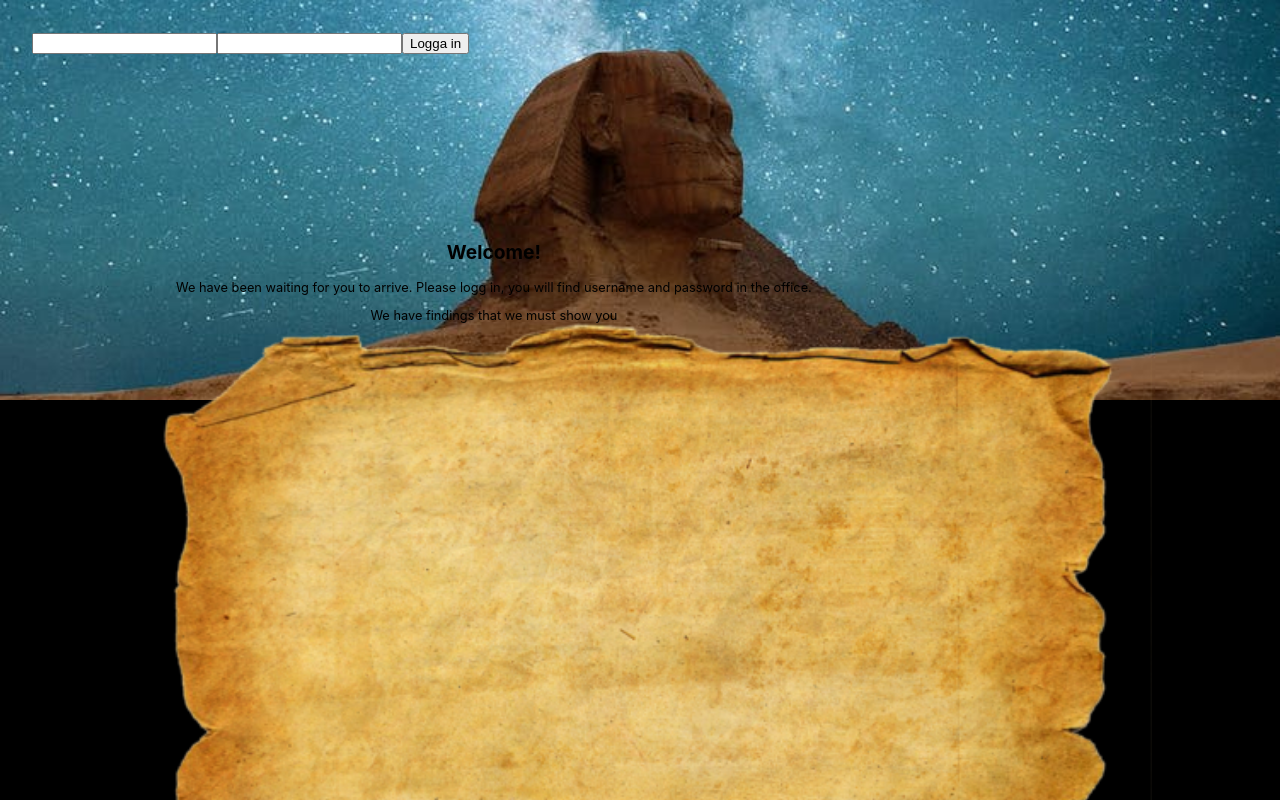
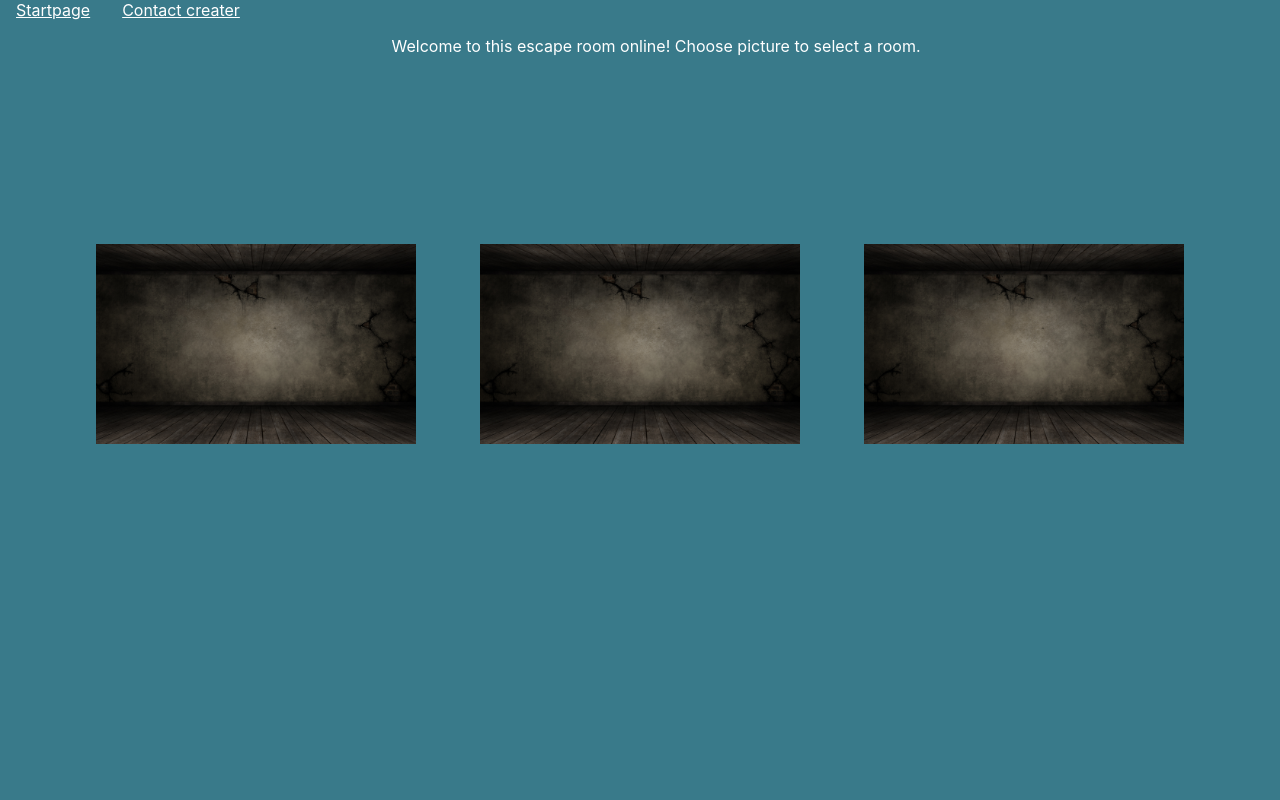
Before and after one commit to Eraze86/escaperoom, a React (Create React App) app: page / in a window 1280 px wide. Shown: the top 800 px of the page. Built offline with nearby package versions, Linux system fonts and the light colour scheme.

Commit message:
changin the game

```diff
--- /dev/null
+++ b/src/components/Styled/article.tsx
@@ -0,0 +1,6 @@
+import styled from "styled-components";
+
+export const Article = styled.article`
+
+
+`
--- a/src/components/Styled/div.tsx
+++ b/src/components/Styled/div.tsx
@@ -1,14 +1,6 @@
 
 import styled from "styled-components";
 
-export const DivWelcome = styled.div`
-position: absolute;
-top: 10rem;
-text-align: center;
-margin: 5% 10%;
-padding: 0rem 3rem;
-font-size: 0.8rem;
-`
 export const Div= styled.div`
 position: absolute;
 top: 10rem;
--- a/src/components/Styled/header.tsx
+++ b/src/components/Styled/header.tsx
@@ -1,24 +1,35 @@
+import { Link } from "react-router-dom";
 import styled from "styled-components";
 
 export const StyledHeader = styled.header`
 position: static;
 color: white;
 width: 100vw;
+margin: 1rem;
+text-align: center;
 height: 10rem;
 
 @media (min-width: 768px) {
-    height: 20rem;
+
     }
 `
 
-export const ImgHeader = styled.img`
-height: 12rem;
-width: 100vw;
-object-fit: cover;
-position: relative;
-z-index: -2;
+export const Nav = styled.nav`
+
+color: white;
 
 
 @media (min-width: 768px) {
-    height: 25rem;
-    }`
+
+    }
+`
+
+export const Links= styled(Link)`
+
+color: white;
+margin: 1rem;
+
+@media (min-width: 768px) {
+
+    }
+`
--- a/src/components/Styled/img.tsx
+++ b/src/components/Styled/img.tsx
@@ -4,6 +4,7 @@ export const ImgPaper = styled.img`
 width: 80vw;
 min-height: 20rem;
 margin: 0% 10% ;
+
 `
 
 export const ImgHier = styled.img`
@@ -32,3 +33,9 @@ background: linear-gradient(0deg, rgba(0,6,33,1) 0%, rgba(0,12,64,1) 10%, rgba(0
 
 
 `
+
+export const ImgRooms = styled.img`
+width: 25vw;
+padding: 2rem;
+
+`
--- a/src/components/Styled/section.tsx
+++ b/src/components/Styled/section.tsx
@@ -2,6 +2,27 @@ import styled from "styled-components";
 
 export const Section = styled.section`
 
-width: 100vw;
+
 text-align: center;
+padding: 2rem;
 `
+
+export const SectionStart = styled.section`
+
+display: flex;
+flex-wrap: wrap;
+text-align: center;
+padding: 0rem 3rem;
+font-size: 0.8rem;
+justify-content: center
+`
+export const SectionRoom1 = styled.section`
+
+display: flex;
+flex-wrap: wrap;
+text-align: center;
+// background-image: url("../../img/room1.jpg");
+padding: 0rem 3rem;
+font-size: 0.8rem;
+
+`
--- a/src/components/home.tsx
+++ b/src/components/home.tsx
@@ -1,53 +1,25 @@
-import { Div, DivWelcome } from "./Styled/div";
-import paper from "../img/paper.png"
-import { ImgPaper } from "./Styled/img";
-import { Section } from "./Styled/section";
-import { useEffect, useState } from "react";
+import {  Section, SectionStart } from "./Styled/section";
+import oldRoom from "../img/room1.jpg"
+import { Article } from "./Styled/article";
+import { ImgRooms } from "./Styled/img";
+import { Link } from "react-router-dom";
 export function Home(){
 
-  const [notLoggedIn, setNotLoggedIn] = useState(true)
-  const [loggedIn, setLoggedIn] = useState(false)
+function goToPicture(){
 
-
-  // window.location.reload();
-
-  useEffect(()=>{
-
-    let getUser = localStorage.getItem("user")
- if(getUser=== "1"){
-
-    setNotLoggedIn(false)
-    setLoggedIn(true)
-
-  }
-  },[])
-
+}
 
     return(<>
-<Section >
 
-{notLoggedIn && <><ImgPaper src={ paper } alt="burn old paper"/>
-<DivWelcome>
-
-  <h2>Welcome!</h2>
-  <p>We have been waiting for you to arrive.
-  Please logg in, you will find username and password in the office.</p>
-  <p>We have findings that we must show you</p>
-
- </DivWelcome></>}
- {loggedIn && <>
-  <ImgPaper src={ paper } alt="burn old paper"/>
-  <Div>
- There you are, its about time. We found many puzzles when we where exploring the pyramids. Maybe you can solve some of them?
- God knows we have tried!
- Good luck!
-<br/>
-<a href="/wordpuzzle">Word Puzzle</a><br/>
-<a href="/pyramidpuzzle">Pyramid Puzzle</a><br/>
-<a href="/stargaze">Stars</a>
- </Div>
- </>}
-</Section>
-
+   <SectionStart>
+      <Article>
+        <Link to="/"><ImgRooms src={ oldRoom } onClick={goToPicture} /></Link>
+      </Article>
+      <Article>
+      <Link to="/"><ImgRooms src={ oldRoom } onClick={goToPicture} /></Link>
+      </Article>  <Article>
+      <Link to="/"><ImgRooms src={ oldRoom } onClick={goToPicture} /></Link>
+      </Article>
+    </SectionStart>
     </>)
 }
--- a/src/components/layout.tsx
+++ b/src/components/layout.tsx
@@ -1,6 +1,6 @@
 import { ChangeEvent, useEffect, useState } from "react";
 import { Outlet } from "react-router-dom";
-import { ImgHeader, StyledHeader } from "../components/Styled/header";
+import { Links, Nav, StyledHeader } from "../components/Styled/header";
 import sfinx from "../img/sfinx.jpeg"
 import { IUsers } from "../interface/IUsers";
 import { Button } from "./Styled/button";
@@ -8,42 +8,46 @@ import { StyledForm } from "./Styled/form";
 import { useNavigate } from "react-router-dom";
 
 export function Layout(){
-    useEffect(()=>{
-        let getUser = localStorage.getItem("user")
-     if(getUser=== "1"){
-        setStartHeader(false)
-        setChangeHeader(true)
-      }
-      },[])
+//     useEffect(()=>{
+//         let getUser = localStorage.getItem("user")
+//      if(getUser=== "1"){
+//         setStartHeader(false)
+//         setChangeHeader(true)
+//       }
+//       },[])
 
 
-const nav = useNavigate();
-const [user, setUser] = useState<IUsers>({
-    userName: "",
-    passWord: "",
-})
-const [startHeader, setStartHeader] = useState(true)
-const [changeHeader, setChangeHeader] = useState(false)
+// const nav = useNavigate();
+// const [user, setUser] = useState<IUsers>({
+//     userName: "",
+//     passWord: "",
+// })
+// const [startHeader, setStartHeader] = useState(true)
+// const [changeHeader, setChangeHeader] = useState(false)
 
-function handleUser(e: ChangeEvent<HTMLInputElement>){
-    let name = e.target.name
-    let uppdate = ({...user, [name]: e.target.value})
-    setUser(uppdate)
-}
-function loggIn(){
-if(user.userName === "admin" && user.passWord === "admin"){
-    window.location.reload();
-    setStartHeader(false)
-    setChangeHeader(true)
-    localStorage.setItem("user", "1")
-
-}
-}
-
-
+// function handleUser(e: ChangeEvent<HTMLInputElement>){
+//     let name = e.target.name
+//     let uppdate = ({...user, [name]: e.target.value})
+//     setUser(uppdate)
+// }
+// function loggIn(){
+// if(user.userName === "Carsson" && user.passWord === "woohoo"){
+//     window.location.reload();
+//     setStartHeader(false)
+//     setChangeHeader(true)
+//     localStorage.setItem("user", "1")
+// }
+// console.log("wrong password")
+// }
 
     return(<>
-    {startHeader &&
+<Nav>
+    <Links to="/">Startpage</Links>
+    <Links to="/">Contact creater</Links>
+</Nav>
+    <StyledHeader>Welcome to this escape room online!
+    Choose picture to select a room. </StyledHeader>
+    {/* {startHeader &&
     <StyledHeader>
     <ImgHeader src={ sfinx} alt="sfinx"/>
     <StyledForm>
@@ -60,7 +64,7 @@ if(user.userName === "admin" && user.passWord === "admin"){
     <StyledForm>
     <p>Escape room <br/>The mystery of the hidden tombs</p>
     </StyledForm>
-    </StyledHeader> }
+    </StyledHeader> } */}
     <Outlet></Outlet>
 
     </>)
--- a/src/index.css
+++ b/src/index.css
@@ -5,7 +5,7 @@ body {
     sans-serif;
   -webkit-font-smoothing: antialiased;
   -moz-osx-font-smoothing: grayscale;
-  background-color: black;
+  background-color: #397a8a;
 
 
 }
```
Also changed, not shown: src/components/computer.tsx (added, +50 -0 lines), src/img/pussle2/pyramidgame.png, src/img/room1.jpg (added).
